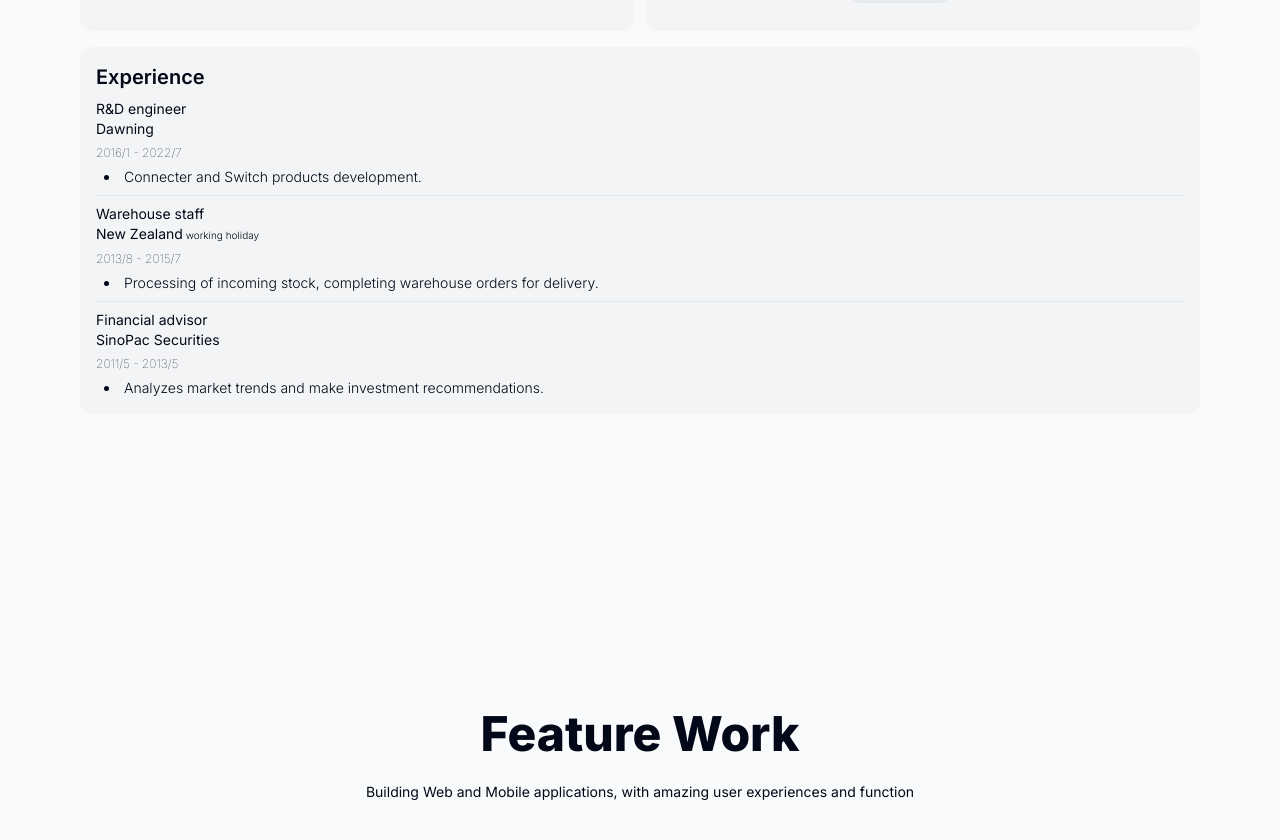
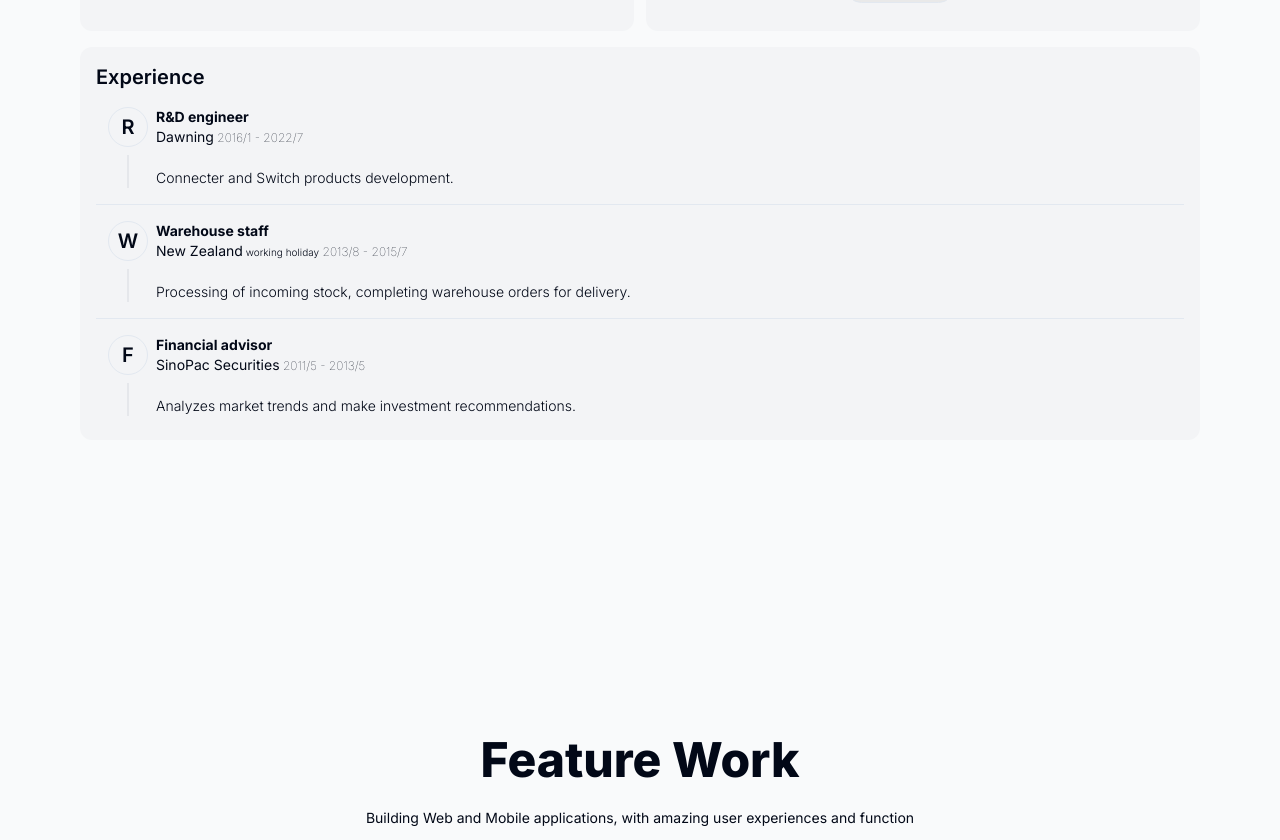
Before and after one commit to Cyishen/cyi-portfolio-2024v2-, a Next.js app: page / in a window 1280 px wide. Shown: the part 2465-3305 px from the top of the page. Built offline with nearby package versions, Linux system fonts and the light colour scheme.

Commit message:
experience change

```diff
--- a/src/components/about/Experience.tsx
+++ b/src/components/about/Experience.tsx
@@ -6,51 +6,79 @@ const Experience = () => {
       <h2 className="capitalize">experience</h2>
 
       <div className='flex flex-col gap-2 mt-2'>
+        <div className="flex cursor-pointer p-2 hover:bg-white hover:rounded-lg gap-1 group">
+          <div className="px-1 flex flex-col justify-start items-center">
+            <div className="min-w-10 min-h-10 rounded-full border flex justify-center items-center group-hover:bg-sky-200">
+              <p>R</p>
+            </div>
+
+            <div className="w-0.5 h-full bg-gray-200 mt-2 group-hover:bg-sky-200" />
+          </div>
+
           <div>
             <div>
-            <p className='font-normal text-sm'>R&D engineer</p>
-            <p className='font-normal text-sm'>Dawning</p>
-            <p className='font-thin text-[12px]'>2016/1 - 2022/7</p>
+              <p className='font-bold text-sm'>R&D engineer</p>
+              <p className='font-normal text-sm'>Dawning
+                <span className='font-thin text-[12px]'> 2016/1 - 2022/7</span>
+              </p>
             </div>
 
-          <ul className='list-disc list-inside px-2 text-sm font-light'>
-            <li>Connecter and Switch products development.</li>
-          </ul>
+            <div className='text-sm font-light mt-5'>
+              <p>Connecter and Switch products development.</p>
+            </div>
+          </div>
         </div>
 
         <hr />
 
+        <div className="flex cursor-pointer p-2 hover:bg-white hover:rounded-lg gap-1 group">
+          <div className="px-1 flex flex-col justify-start items-center">
+            <div className="min-w-10 min-h-10 rounded-full border flex justify-center items-center group-hover:bg-sky-200">
+              <p>W</p>
+            </div>
+
+            <div className="w-0.5 h-full bg-gray-200 mt-2 group-hover:bg-sky-200" />
+          </div>
+
           <div>
             <div>
-            <p className='font-normal text-sm'>Warehouse staff</p>
+              <p className='font-bold text-sm'>Warehouse staff</p>
               <p className='font-normal text-sm'>
                 New Zealand
                 <span className="font-light text-[10px]"> working holiday</span>
+                <span className='font-thin text-[12px]'> 2013/8 - 2015/7</span>
               </p>
-            <p className='font-thin text-[12px]'>2013/8 - 2015/7</p>
             </div>
 
-          <ul className='list-disc list-inside px-2 text-sm font-light'>
-            <li>
-              Processing of incoming stock, completing warehouse orders for delivery.
-            </li>
-          </ul>
+            <div className='text-sm font-light mt-5'>
+              <p>Processing of incoming stock, completing warehouse orders for delivery.</p>
+            </div>
+          </div>
         </div>
 
         <hr />
 
+        <div className="flex cursor-pointer p-2 hover:bg-white hover:rounded-lg gap-1 group">
+          <div className="px-1 flex flex-col justify-start items-center">
+            <div className="min-w-10 min-h-10 rounded-full border flex justify-center items-center group-hover:bg-sky-200">
+              <p>F</p>
+            </div>
+
+            <div className="w-0.5 h-full bg-gray-200 mt-2 group-hover:bg-sky-200" />
+          </div>
+
           <div>
             <div>
-            <p className='font-normal text-sm'>Financial advisor</p>
-            <p className='font-normal text-sm'>SinoPac Securities</p>
-            <p className='font-thin text-[12px]'>2011/5 - 2013/5</p>
+              <p className='font-bold text-sm'>Financial advisor</p>
+              <p className='font-normal text-sm'>SinoPac Securities
+                <span className='font-thin text-[12px]'> 2011/5 - 2013/5</span>
+              </p>
             </div>
 
-          <ul className='list-disc list-inside px-2 text-sm font-light'>
-            <li>
-              Analyzes market trends and make investment recommendations.
-            </li>
-          </ul>
+            <div className='text-sm font-light mt-5'>
+              <p>Analyzes market trends and make investment recommendations.</p>
+            </div>
+          </div>
         </div>
       </div>
     </div>
```
Lines whose indentation alone changed are shown as unchanged.
